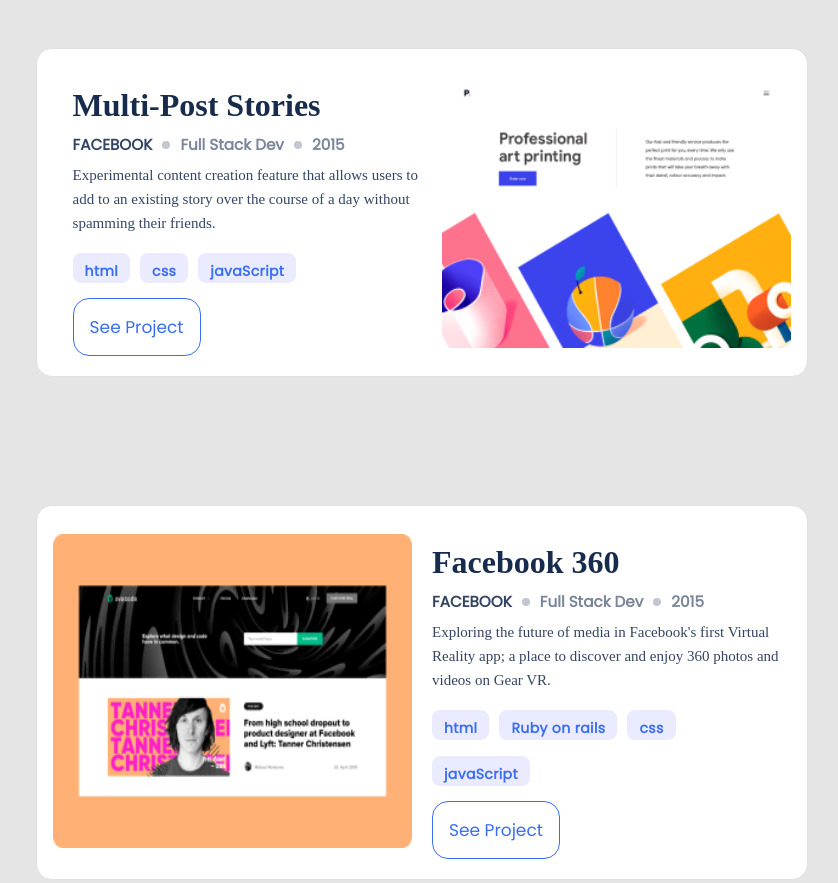
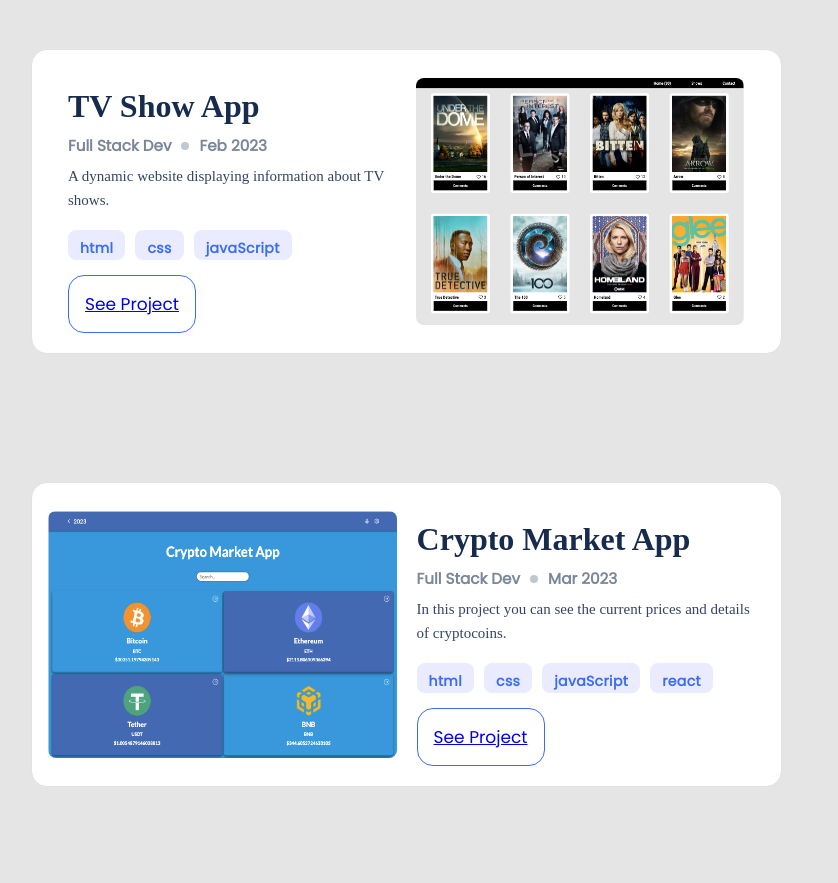
Before and after one commit to mertkantaroglu/Portfolio-Project, a plain HTML site: page index.html in a window 1280 px wide. Shown: the part 1100-1983 px from the top of the page, without its empty margins (282-1120 px from the left). Drawn offline with Linux system fonts and the light colour scheme.

Commit message:
Update project cards

```diff
--- a/index.html
+++ b/index.html
@@ -153,11 +153,9 @@
           <div class="project-info project-info5">
             <h2 class="project-title">Conference Project</h2>
             <ul class="project-summary">
-              <li><h3 class="canopy">SF FAN EXPO</h3></li>
-              <li><h3 class="dot"></h3></li>
               <li><h3 class="back-end-dev">Full-Stack Dev</h3></li>
               <li><h3 class="dot"></h3></li>
-              <li><h3 class="year">2023</h3></li>
+              <li><h3 class="year">Jan 2023</h3></li>
             </ul>
             <p class="project-details">
               A conference portfolio project for SF Fan Expo & Comicon 2023.
@@ -177,20 +175,18 @@
         <div class="projects project6">
           <img
             class="picture picture6"
-            src="Images/Snapshoot Portfolio (3).png"
+            src="Images/js project ss.png"
             alt="Snapshoot Portfolio Pic 6"
           />
           <div class="project-info project-info6">
-            <h2 class="project-title">Multi-Post Stories</h2>
+            <h2 class="project-title">TV Show App</h2>
             <ul class="project-summary">
-              <li><h3 class="canopy">FACEBOOK</h3></li>
-              <li><h3 class="dot"></h3></li>
               <li><h3 class="back-end-dev">Full Stack Dev</h3></li>
               <li><h3 class="dot"></h3></li>
-              <li><h3 class="year">2015</h3></li>
+              <li><h3 class="year">Feb 2023</h3></li>
             </ul>
             <p class="project-details">
-              Experimental content creation feature that allows users to add to an existing story over the course of a day without spamming their friends.
+              A dynamic website displaying information about TV shows.
             </p>
             <div class="project-button-below">
             <ul class="dev-list">
@@ -198,7 +194,7 @@
               <li><h3 class="css">css</h3></li>
               <li><h3 class="js">javaScript</h3></li>
             </ul>
-            <button class="project-button project-button2" type="button">See Project</button>
+            <button class="project-button project-button2" type="button"><a href="https://mertkantaroglu.github.io/JS-Capstone-Project/dist/index.html" target="_blank">See Project</a></button>
             </div>
           </div>
         </div>
@@ -207,29 +203,27 @@
         <div class="projects project7">
           <img
             class="picture"
-            src="Images/Snapshoot Portfolio.png"
+            src="Images/react project ss.png"
             alt="Snapshoot Portfolio Pic 7"
           />
           <div class="project-info project-info7">
-            <h2 class="project-title">Facebook 360</h2>
+            <h2 class="project-title">Crypto Market App</h2>
             <ul class="project-summary">
-              <li><h3 class="canopy">FACEBOOK</h3></li>
-              <li><h3 class="dot"></h3></li>
               <li><h3 class="back-end-dev">Full Stack Dev</h3></li>
               <li><h3 class="dot"></h3></li>
-              <li><h3 class="year">2015</h3></li>
+              <li><h3 class="year">Mar 2023</h3></li>
             </ul>
             <p class="project-details">
-              Exploring the future of media in Facebook's first Virtual Reality app; a place to discover and enjoy 360 photos and videos on Gear VR.
+              In this project you can see the current prices and details of cryptocoins.
             </p>
             <div class="project-button-below">
             <ul class="dev-list">
               <li><h3 class="html">html</h3></li>
-              <li><h3 class="ror">Ruby on rails</h3></li>
               <li><h3 class="css">css</h3></li>
               <li><h3 class="js">javaScript</h3></li>
+              <li><h3 class="react">react</h3></li>
             </ul>
-            <button class="project-button project-button3" type="button">See Project</button>
+            <button class="project-button project-button3" type="button"><a href="https://coin-market-app-project.netlify.app/" target="_blank">See Project</a></button>
             </div>
           </div>
         </div>
```
Also changed, not shown: Images/js project ss.png (added), Images/react project ss.png (added).
